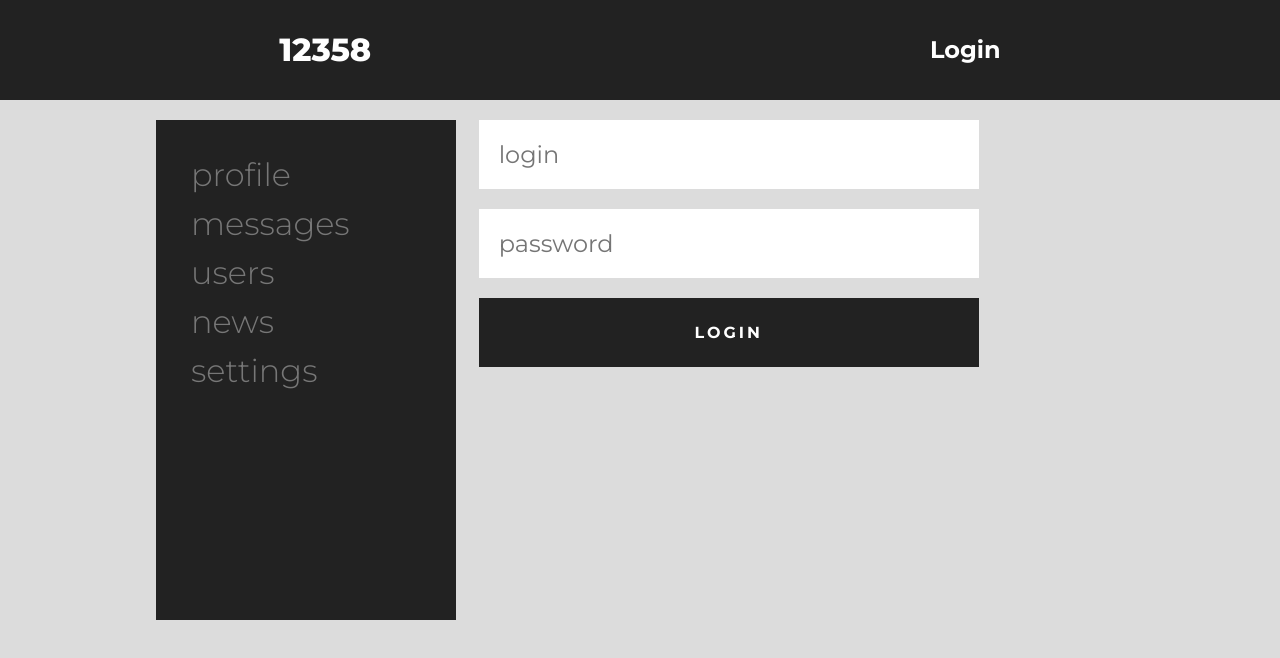
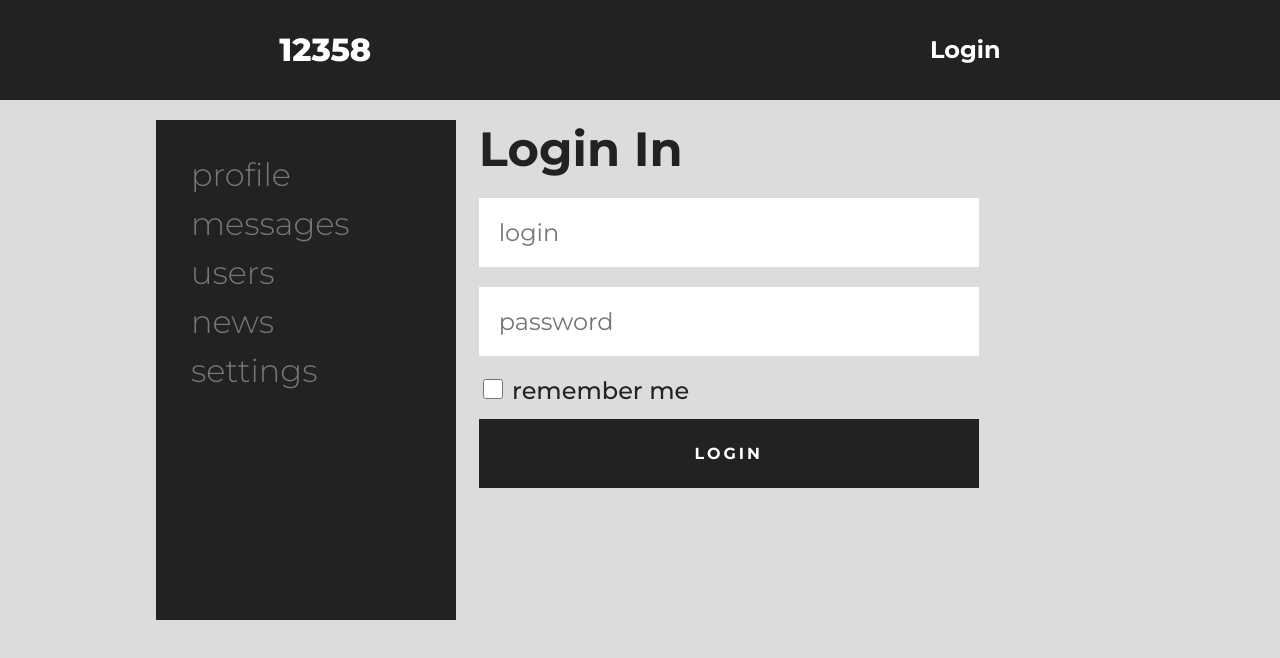
Before and after one commit to CreatorGod69/social-network, a React (Create React App) app: page /login in a window 1280 px wide. Shown: the top 658 px of the page. Built offline with nearby package versions, Linux system fonts and the light colour scheme; no server answers.

Commit message:
login page

```diff
--- a/package.json
+++ b/package.json
@@ -13,6 +13,7 @@
     "react-router-dom": "^5.1.2",
     "react-scripts": "3.4.1",
     "redux": "^4.0.5",
+    "redux-form": "^8.3.6",
     "redux-thunk": "^2.3.0"
   },
   "scripts": {
--- a/src/Components/Friends/Friends.module.css
+++ b/src/Components/Friends/Friends.module.css
@@ -32,7 +32,7 @@
     object-fit: cover;
     width: 80px;
     height: 80px;
-    border-radius: 50%;
+    /* border-radius: 50%; */
     background: #222222;
 
 }
--- a/src/Components/Login/Login.jsx
+++ b/src/Components/Login/Login.jsx
@@ -1,14 +1,29 @@
 import React from 'react';
 import l from './Login.module.css'
+import {reduxForm, Field, reset} from 'redux-form'
 
+const LoginForm = (props) => {
+    return <form onSubmit={props.handleSubmit} className={l.form}>
+            <Field className={l.login_input} name={'login'} component={'input'} placeholder='login'/>
+            <Field type='password' className={l.login_input} name={'password'} component={'input'} placeholder="password"/>
+            <h2 className={l.checkbox_title}><Field type={'checkbox'} className={l.checkbox} name={'checkbox'} component={'input'} /> remember me</h2>
+            <div><button className={l.login_button}>Login</button></div>
+        </form>
+}
+
+const afterSubmit = (result, dispatch) =>
+  dispatch(reset('login'))
+
+const LoginReduxForm = reduxForm({form: 'login', onSubmitSuccess: afterSubmit})(LoginForm)
 
 const Login = (props) => {
+    const onSubmit = (formData) => {
+        console.log(formData)
+    }
+
     return <div>
-        <div className={l.form}>
-            <input className={l.login_input} placeholder="login"/>
-            <input type="password" className={l.login_input} placeholder="password"/>
-        </div>
-        <button className={l.login_button}>Login</button>
+        <h1 className={l.title}>Login In</h1>
+        <LoginReduxForm onSubmit={onSubmit}/>
     </div>
 }
 
--- a/src/Components/Login/Login.module.css
+++ b/src/Components/Login/Login.module.css
@@ -13,5 +13,27 @@
 }
 
 .login_button {
-    width: 500px;
+    background-color: #222222;
+    background-image: linear-gradient(to left,transparent,transparent 50%,#fff 50%,#fff);
+
 }
+
+.checkbox {
+    margin-bottom: 20px;
+
+    content: "";
+    width: 20px;
+    height: 20px;
+    border: 1px solid #dddddd;
+    background-color: #ffffff;
+}
+
+.title {
+    margin-bottom: 20px;
+
+    font-size: 3rem;
+}
+
+.checkbox_title {
+    font-weight: 500;
+}
--- a/src/Components/Profile/Post/Post.module.css
+++ b/src/Components/Profile/Post/Post.module.css
@@ -22,7 +22,7 @@
   object-fit: cover;
   width: 80px;
   height: 80px;
-  border-radius: 50%;
+  /* border-radius: 50%; */
 }
 
 .text {
--- a/src/Components/Profile/ProfileData/ProfileData.jsx
+++ b/src/Components/Profile/ProfileData/ProfileData.jsx
@@ -16,10 +16,10 @@ const ProfileData = (props) => {
             <img src={props.profile.profile.photos.small != null ? props.profile.profile.photos.small : userPhoto} alt=""/>
             <div className={profile.data}>
                 <h1>{props.profile.profile.fullName}</h1>
-                <p>VK: {props.profile.profile.contacts.vk != null ? props.profile.profile.contacts.vk : "null"}</p>
-                <p>Job: {props.profile.profile.lookingForAJobDescription != null ? props.profile.profile.lookingForAJobDescription : "null"}</p>
-                <p>GitHub: {props.profile.profile.contacts.github != null ? props.profile.profile.contacts.github : "null"}</p>
-                <p>Web Site: {props.profile.profile.contacts.website != null ? props.profile.profile.contacts.website : "null"}</p>
+                <p>VK: {props.profile.profile.contacts.vk != null ? props.profile.profile.contacts.vk : "-------"}</p>
+                <p>Job: {props.profile.profile.lookingForAJobDescription != null ? props.profile.profile.lookingForAJobDescription : "-------"}</p>
+                <p>GitHub: {props.profile.profile.contacts.github != null ? props.profile.profile.contacts.github : "-------"}</p>
+                <p>Web Site: {props.profile.profile.contacts.website != null ? props.profile.profile.contacts.website : "-------"}</p>
             </div>
         </div>
             <ProfileStatus profile={props.profile} updateStatus={props.updateStatus} welcome={welcome}/>
--- a/src/Components/Profile/ProfileData/ProfileData.module.css
+++ b/src/Components/Profile/ProfileData/ProfileData.module.css
@@ -13,7 +13,7 @@
     height: 150px;
     background-size: 400px;
     margin-right: 20px;
-    border-radius: 50%;
+    /* border-radius: 50%; */
 }
 
 .profile {
--- a/src/Redux/profile-reducer.js
+++ b/src/Redux/profile-reducer.js
@@ -1,4 +1,5 @@
 import {profileAPI, usersAPI} from "../Api/Api"
+import userPhoto from "./../Assets/Images/user-man.png";
 
 const ADD_POST = 'ADD-POST'
 const SET_STATUS = 'SET_STATUS'
@@ -31,11 +32,11 @@ const profileReducer = (state = initialState, action) => {
     switch (action.type) {
         case ADD_POST:
             let newPost = {
-                id: 3,
+                id: 7731,
                 name: action.namePost,
                 message: state.newPostText,
                 data: action.dataPost,
-                img: "https://yt3.ggpht.com/a/AGF-l78VkDGB-FP-TBRgPfcaE42CblHIW5DD21A0-g=s800-c-k-c0xffffffff-no-rj-mo",
+                img: userPhoto,
             };
             return {
                 ...state,
--- a/src/Redux/redux-store.js
+++ b/src/Redux/redux-store.js
@@ -1,17 +1,19 @@
-import {applyMiddleware, combineReducers, createStore} from "redux";
-import profileReducer from "./profile-reducer";
-import messagesReducer from "./messages-reducer";
-import usersReducer from "./users-reducer";
-import authReducer from "./auth-reducer";
-import thunk from 'redux-thunk';
+import {applyMiddleware, combineReducers, createStore} from 'redux'
+import { reducer as formReducer } from 'redux-form'
+import profileReducer from './profile-reducer'
+import messagesReducer from './messages-reducer'
+import usersReducer from './users-reducer'
+import authReducer from './auth-reducer'
+import thunk from 'redux-thunk'
 
 let reducers = combineReducers({
     profile: profileReducer,
     messages: messagesReducer,
     users: usersReducer,
-    auth: authReducer
+    auth: authReducer,
+    form: formReducer
 });
 
-let store = createStore(reducers, applyMiddleware(thunk));
+let store = createStore(reducers, applyMiddleware(thunk))
 
-export default store;
+export default store
```
Also changed, not shown: src/Components/Profile/ProfileInput/Input.jsx (+5 -5 lines), src/Assets/Images/user-man.png, 1 other file (tests, documents, lock files or other folders).
